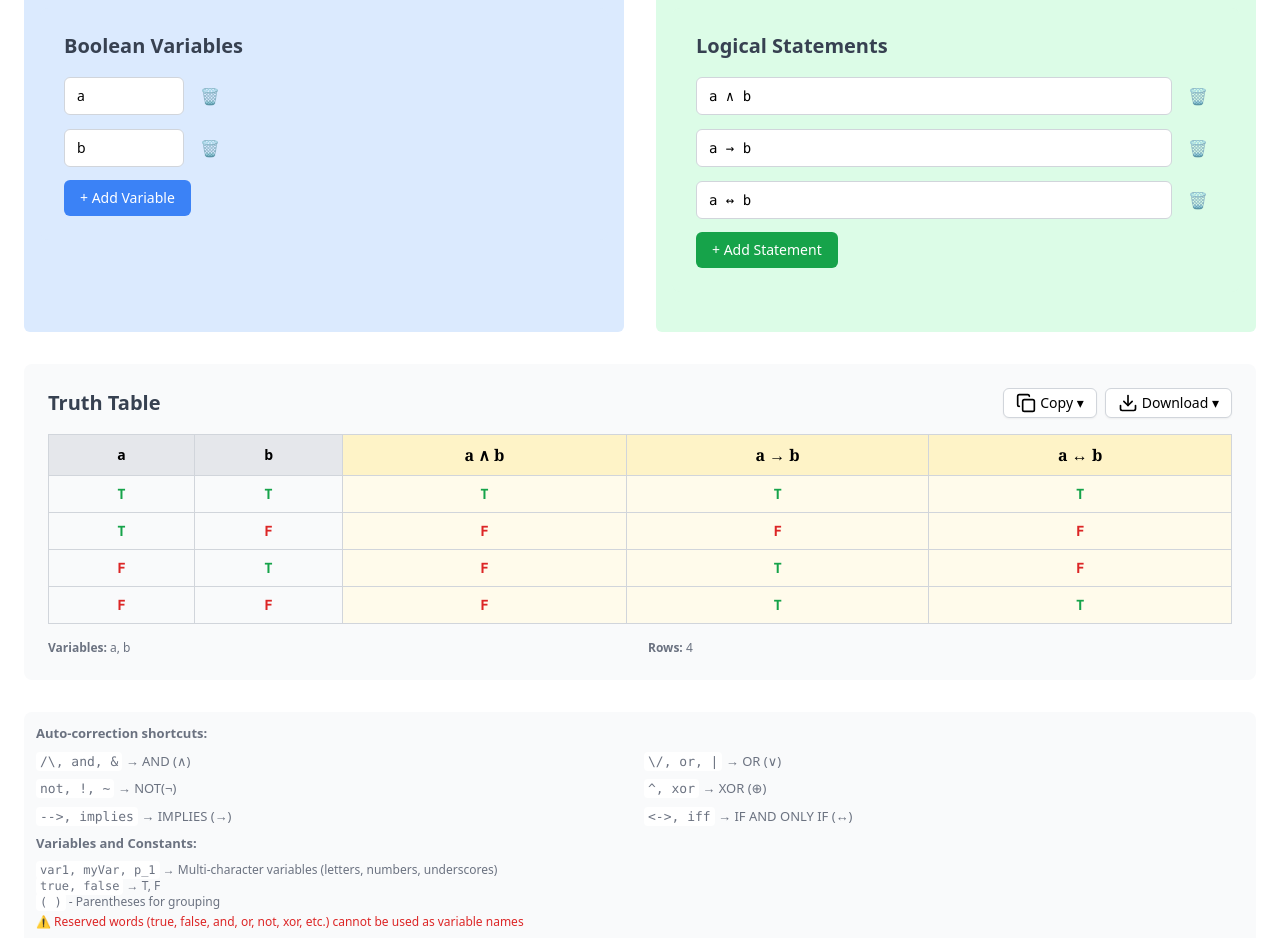
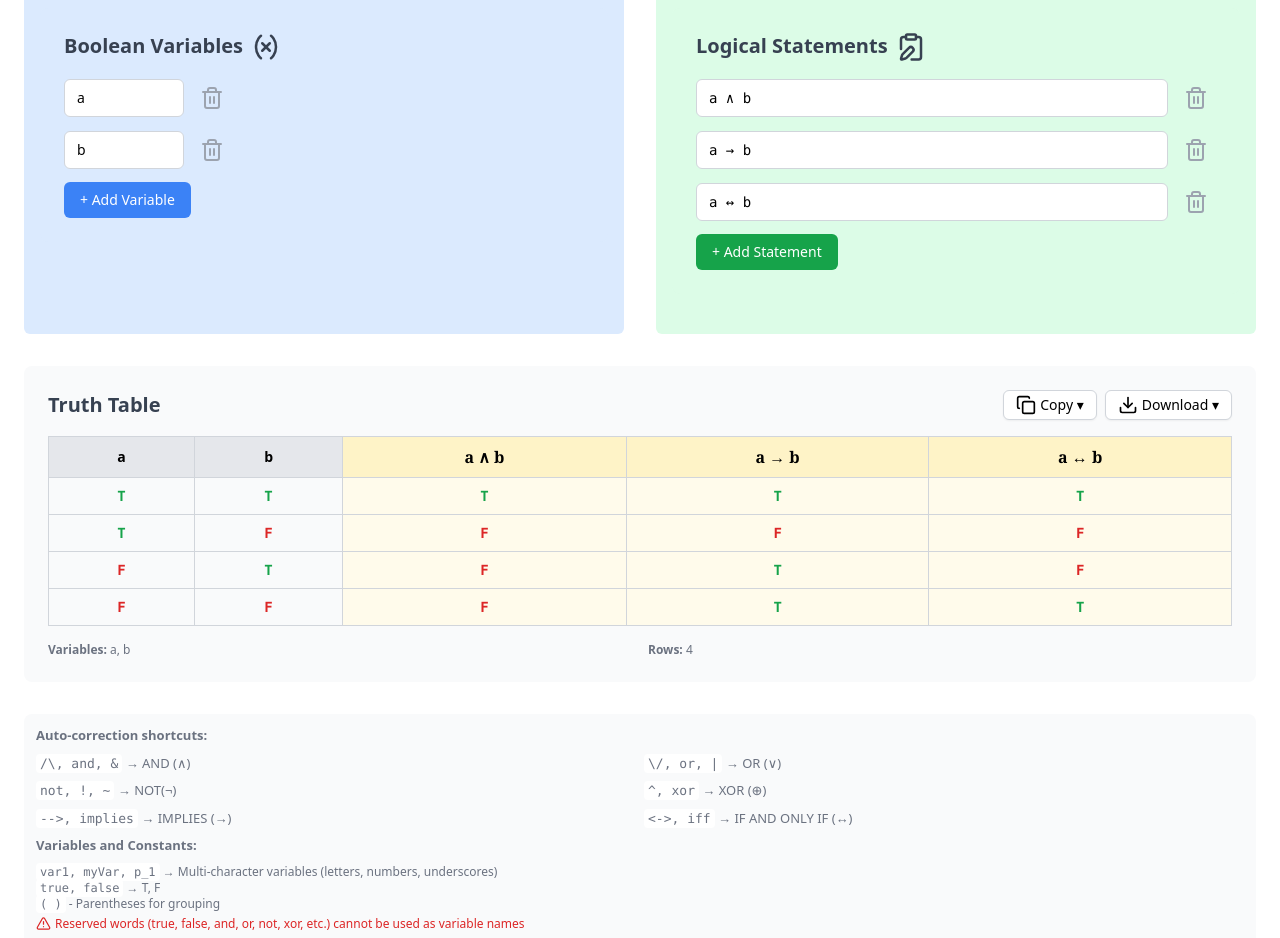
Before and after one commit to arjbarber/truth-table-generator, a React (Create React App) app: page / in a window 1280 px wide. Shown: the part 100-1038 px from the top of the page. Built offline with nearby package versions, Linux system fonts and the light colour scheme.

Commit message:
replaced emojis with icons

```diff
--- a/src/components/HelpSection.js
+++ b/src/components/HelpSection.js
@@ -1,4 +1,5 @@
 import React from 'react';
+import { TriangleAlert } from 'lucide-react';
 
 const HelpSection = () => {
   return (
@@ -18,8 +19,8 @@ const HelpSection = () => {
           <div><code className="bg-white px-1 py-0.5 rounded font-mono">var1, myVar, p_1</code> → Multi-character variables (letters, numbers, underscores)</div>
           <div><code className="bg-white px-1 py-0.5 rounded font-mono">true, false</code> → T, F</div>
           <div><code className="bg-white px-1 py-0.5 rounded font-mono">( )</code> - Parentheses for grouping</div>
-          <div className="text-red-600 mt-1">
-            ⚠️ Reserved words (true, false, and, or, not, xor, etc.) cannot be used as variable names
+          <div className="flex gap-1 text-red-600 mt-1">
+            <TriangleAlert size={15}/> Reserved words (true, false, and, or, not, xor, etc.) cannot be used as variable names
           </div>
         </div>
       </div>
--- a/src/components/StatementsSection.js
+++ b/src/components/StatementsSection.js
@@ -1,5 +1,6 @@
 import React from 'react';
 import { autoCorrectLogicalExpression } from '../utils/autoCorrect';
+import { ClipboardPen, Trash2 } from 'lucide-react';
 
 const StatementsSection = ({ statements, setStatements }) => {
   const addStatement = () => {
@@ -28,7 +29,7 @@ const StatementsSection = ({ statements, setStatements }) => {
 
   return (
     <div className="bg-green-100 p-6 rounded-lg mb-6">
-      <h2 className="text-xl font-semibold mb-4 text-gray-700">Logical Statements</h2>
+      <h2 className="flex gap-2 text-xl font-semibold mb-4 text-gray-700">Logical Statements <ClipboardPen size={30}/></h2>
       <div>
         {statements.map((statement, index) => (
           <div key={index} className="flex items-center gap-2 mb-3">
@@ -48,9 +49,9 @@ const StatementsSection = ({ statements, setStatements }) => {
             <button
               onClick={() => removeStatement(index)}
               disabled={statements.length <= 1}
-              className="p-2 bg-transparent text-red-600 border-0 rounded-md cursor-pointer hover:bg-red-50 disabled:opacity-50 disabled:cursor-not-allowed"
+              className="p-2 bg-transparent text-gray-400 border-0 rounded-md cursor-pointer hover:bg-red-50 disabled:opacity-50 disabled:cursor-not-allowed"
             >
-              🗑️
+              <Trash2 />
             </button>
           </div>
         ))}
--- a/src/components/VariablesSection.js
+++ b/src/components/VariablesSection.js
@@ -1,5 +1,6 @@
 import React from 'react';
 import { RESERVED_WORDS, MAX_VARIABLES, MAX_VARIABLE_NAME_LENGTH } from '../constants';
+import { Variable, Trash2 } from 'lucide-react';
 
 const VariablesSection = ({ variables, setVariables, error, setError }) => {
   const addVariable = () => {
@@ -55,7 +56,7 @@ const VariablesSection = ({ variables, setVariables, error, setError }) => {
 
   return (
     <div className="bg-blue-100 p-6 rounded-lg mb-6">
-      <h2 className="text-xl font-semibold mb-4 text-gray-700">Boolean Variables</h2>
+      <h2 className="flex gap-2 text-xl font-semibold mb-4 text-gray-700">Boolean Variables <Variable size={30}/></h2>
       <div>
         {variables.map((variable, index) => (
           <div key={index} className="flex items-center gap-2 mb-3">
@@ -76,9 +77,9 @@ const VariablesSection = ({ variables, setVariables, error, setError }) => {
             <button
               onClick={() => removeVariable(index)}
               disabled={variables.length <= 1}
-              className="p-2 bg-transparent text-red-600 border-0 rounded-md cursor-pointer hover:bg-red-50 disabled:opacity-50 disabled:cursor-not-allowed"
+              className="p-2 bg-transparent text-gray-400 border-0 rounded-md cursor-pointer hover:bg-red-50 disabled:opacity-50 disabled:cursor-not-allowed"
             >
-              🗑️
+              <Trash2 />
             </button>
           </div>
         ))}
```
